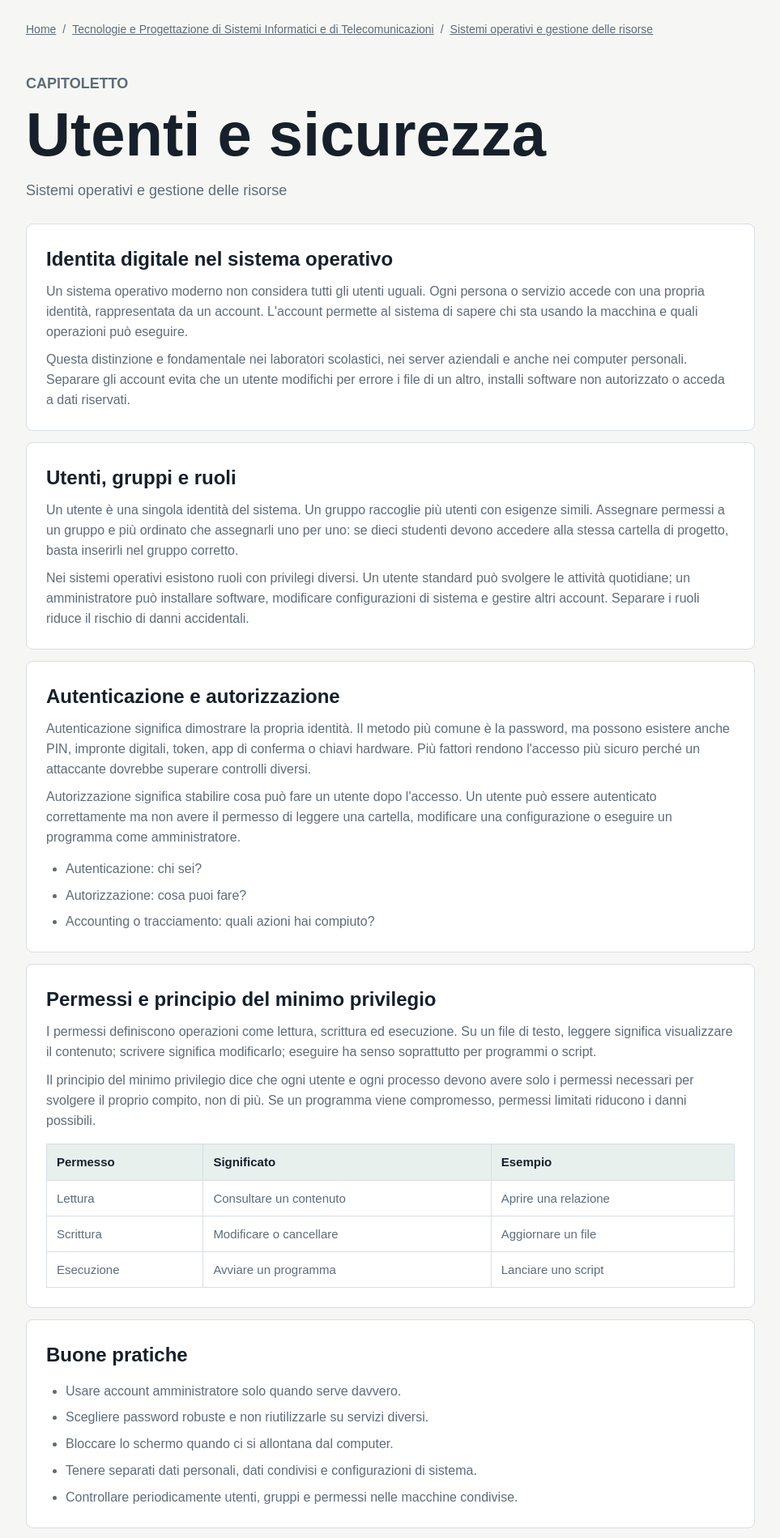
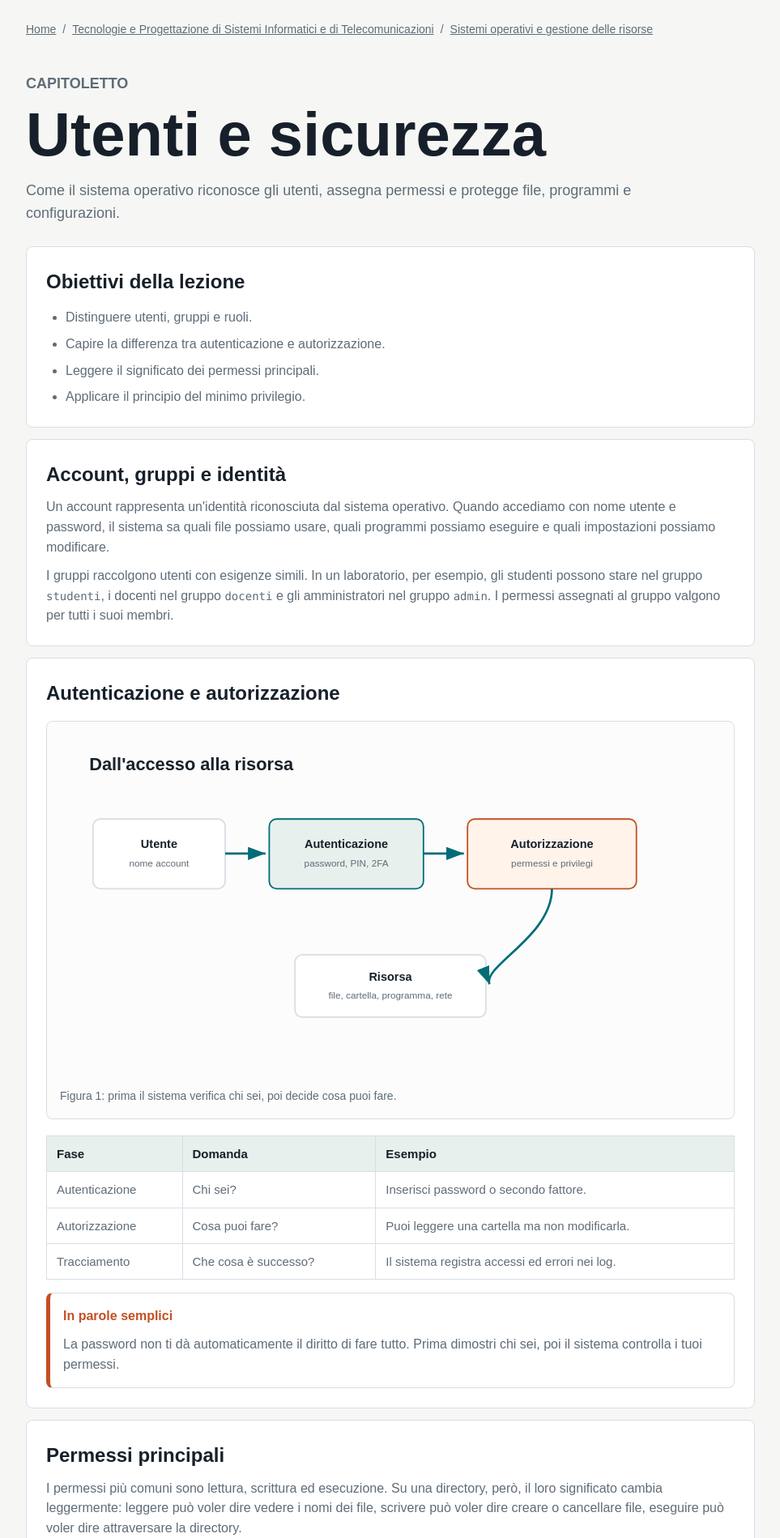
Before and after one commit to paoli7612/paoli7612.github.io, a PHP site: the page made by pagine/tecnologie-e-progettazione-di-sistemi-informatici-e-di-telecomunicazioni/sistemi-operativi-e-gestione-delle-risorse/utenti-e-sicurezza.html in a window 1280 px wide. Shown: the part 76-1975 px from the top of the page at 81% size, without its empty margins (18-981 px from the left). Run offline with PHP 8.4, Linux system fonts and the light colour scheme.

Commit message:
Enrich operating systems lessons with visuals

```diff
--- a/assets/styles.css
+++ b/assets/styles.css
@@ -335,6 +335,77 @@ main {
   color: var(--ink);
 }
 
+.lesson-figure {
+  margin: 16px 0 20px;
+  padding: 16px;
+  border: 1px solid var(--line);
+  border-radius: 8px;
+  background: #fbfcfb;
+}
+
+.lesson-figure img {
+  display: block;
+  width: 100%;
+  height: auto;
+}
+
+.lesson-figure figcaption {
+  margin-top: 10px;
+  color: var(--muted);
+  font-size: 14px;
+}
+
+.simple-box,
+.qa-box {
+  border: 1px solid var(--line);
+  border-radius: 8px;
+  background: var(--surface);
+}
+
+.simple-box {
+  margin-top: 16px;
+  padding: 16px;
+  border-left: 5px solid var(--accent-2);
+}
+
+.simple-box strong {
+  display: block;
+  margin-bottom: 6px;
+  color: var(--accent-2);
+}
+
+.qa-box {
+  padding: 24px;
+}
+
+.qa-box h2 {
+  margin: 0 0 14px;
+}
+
+.qa-box details {
+  border-top: 1px solid var(--line);
+  padding: 14px 0;
+}
+
+.qa-box details:first-of-type {
+  border-top: 0;
+}
+
+.qa-box summary {
+  cursor: pointer;
+  color: var(--ink);
+  font-weight: 700;
+}
+
+.qa-box summary::marker {
+  color: var(--accent);
+}
+
+.qa-box p {
+  margin: 10px 0 0;
+  color: var(--muted);
+}
+
 .notes-box {
   margin-top: 18px;
   border-style: dashed;
@@ -394,6 +465,12 @@ main {
     columns: 1;
   }
 
+  .content-block table {
+    display: block;
+    overflow-x: auto;
+    white-space: nowrap;
+  }
+
   .pager {
     display: grid;
   }
--- a/pagine/tecnologie-e-progettazione-di-sistemi-informatici-e-di-telecomunicazioni/sistemi-operativi-e-gestione-delle-risorse/utenti-e-sicurezza.html
+++ b/pagine/tecnologie-e-progettazione-di-sistemi-informatici-e-di-telecomunicazioni/sistemi-operativi-e-gestione-delle-risorse/utenti-e-sicurezza.html
@@ -4,7 +4,7 @@
   <meta charset="utf-8">
   <meta name="viewport" content="width=device-width, initial-scale=1">
   <title>Utenti e sicurezza | Programma di studio</title>
-  <meta name="description" content="Lezione di TPSIT sui sistemi operativi per studenti del triennio di informatica.">
+  <meta name="description" content="Lezione illustrata di TPSIT sui sistemi operativi per studenti del triennio di informatica.">
   <link rel="stylesheet" href="../../../assets/styles.css">
 </head>
 <body>
@@ -35,63 +35,42 @@
             <header>
               <p class="eyebrow">Capitoletto</p>
               <h1>Utenti e sicurezza</h1>
-              <p>Sistemi operativi e gestione delle risorse</p>
+              <p>Come il sistema operativo riconosce gli utenti, assegna permessi e protegge file, programmi e configurazioni.</p>
             </header>
             <div class="content-blocks">
               <section class="content-block">
-                    <h2>Identita digitale nel sistema operativo</h2>
-                    <p>Un sistema operativo moderno non considera tutti gli utenti uguali. Ogni persona o servizio accede con una propria identità, rappresentata da un account. L'account permette al sistema di sapere chi sta usando la macchina e quali operazioni può eseguire.</p>
-<p>Questa distinzione e fondamentale nei laboratori scolastici, nei server aziendali e anche nei computer personali. Separare gli account evita che un utente modifichi per errore i file di un altro, installi software non autorizzato o acceda a dati riservati.</p>
+                    <h2>Obiettivi della lezione</h2>
+                    <ul><li>Distinguere utenti, gruppi e ruoli.</li><li>Capire la differenza tra autenticazione e autorizzazione.</li><li>Leggere il significato dei permessi principali.</li><li>Applicare il principio del minimo privilegio.</li></ul>
                   </section>
 <section class="content-block">
-                    <h2>Utenti, gruppi e ruoli</h2>
-                    <p>Un utente è una singola identità del sistema. Un gruppo raccoglie più utenti con esigenze simili. Assegnare permessi a un gruppo e più ordinato che assegnarli uno per uno: se dieci studenti devono accedere alla stessa cartella di progetto, basta inserirli nel gruppo corretto.</p>
-<p>Nei sistemi operativi esistono ruoli con privilegi diversi. Un utente standard può svolgere le attività quotidiane; un amministratore può installare software, modificare configurazioni di sistema e gestire altri account. Separare i ruoli riduce il rischio di danni accidentali.</p>
+                    <h2>Account, gruppi e identità</h2>
+                    <p>Un account rappresenta un'identità riconosciuta dal sistema operativo. Quando accediamo con nome utente e password, il sistema sa quali file possiamo usare, quali programmi possiamo eseguire e quali impostazioni possiamo modificare.</p><p>I gruppi raccolgono utenti con esigenze simili. In un laboratorio, per esempio, gli studenti possono stare nel gruppo <code>studenti</code>, i docenti nel gruppo <code>docenti</code> e gli amministratori nel gruppo <code>admin</code>. I permessi assegnati al gruppo valgono per tutti i suoi membri.</p>
                   </section>
 <section class="content-block">
                     <h2>Autenticazione e autorizzazione</h2>
-                    <p>Autenticazione significa dimostrare la propria identità. Il metodo più comune è la password, ma possono esistere anche PIN, impronte digitali, token, app di conferma o chiavi hardware. Più fattori rendono l'accesso più sicuro perché un attaccante dovrebbe superare controlli diversi.</p>
-<p>Autorizzazione significa stabilire cosa può fare un utente dopo l'accesso. Un utente può essere autenticato correttamente ma non avere il permesso di leggere una cartella, modificare una configurazione o eseguire un programma come amministratore.</p><ul>
-<li>Autenticazione: chi sei?</li>
-<li>Autorizzazione: cosa puoi fare?</li>
-<li>Accounting o tracciamento: quali azioni hai compiuto?</li>
-</ul>
+                    <figure class="lesson-figure"><img src="../../../assets/diagrams/auth-permissions.svg" alt="Diagramma autenticazione autorizzazione risorsa"><figcaption>Figura 1: prima il sistema verifica chi sei, poi decide cosa puoi fare.</figcaption></figure><table><thead><tr><th>Fase</th><th>Domanda</th><th>Esempio</th></tr></thead><tbody><tr><td>Autenticazione</td><td>Chi sei?</td><td>Inserisci password o secondo fattore.</td></tr><tr><td>Autorizzazione</td><td>Cosa puoi fare?</td><td>Puoi leggere una cartella ma non modificarla.</td></tr><tr><td>Tracciamento</td><td>Che cosa è successo?</td><td>Il sistema registra accessi ed errori nei log.</td></tr></tbody></table><aside class="simple-box"><strong>In parole semplici</strong><p>La password non ti dà automaticamente il diritto di fare tutto. Prima dimostri chi sei, poi il sistema controlla i tuoi permessi.</p></aside>
                   </section>
 <section class="content-block">
-                    <h2>Permessi e principio del minimo privilegio</h2>
-                    <p>I permessi definiscono operazioni come lettura, scrittura ed esecuzione. Su un file di testo, leggere significa visualizzare il contenuto; scrivere significa modificarlo; eseguire ha senso soprattutto per programmi o script.</p>
-<p>Il principio del minimo privilegio dice che ogni utente e ogni processo devono avere solo i permessi necessari per svolgere il proprio compito, non di più. Se un programma viene compromesso, permessi limitati riducono i danni possibili.</p><table>
-<thead><tr><th>Permesso</th><th>Significato</th><th>Esempio</th></tr></thead>
-<tbody>
-<tr><td>Lettura</td><td>Consultare un contenuto</td><td>Aprire una relazione</td></tr>
-<tr><td>Scrittura</td><td>Modificare o cancellare</td><td>Aggiornare un file</td></tr>
-<tr><td>Esecuzione</td><td>Avviare un programma</td><td>Lanciare uno script</td></tr>
-</tbody>
-</table>
+                    <h2>Permessi principali</h2>
+                    <p>I permessi più comuni sono lettura, scrittura ed esecuzione. Su una directory, però, il loro significato cambia leggermente: leggere può voler dire vedere i nomi dei file, scrivere può voler dire creare o cancellare file, eseguire può voler dire attraversare la directory.</p><table><thead><tr><th>Permesso</th><th>Su un file</th><th>Su una directory</th></tr></thead><tbody><tr><td>Lettura</td><td>Aprire e leggere il contenuto.</td><td>Vedere l'elenco dei nomi.</td></tr><tr><td>Scrittura</td><td>Modificare il contenuto.</td><td>Creare, rinominare o eliminare elementi.</td></tr><tr><td>Esecuzione</td><td>Avviare il programma o lo script.</td><td>Entrare nella directory o attraversarla.</td></tr></tbody></table>
                   </section>
 <section class="content-block">
-                    <h2>Buone pratiche</h2>
-                    <ul>
-<li>Usare account amministratore solo quando serve davvero.</li>
-<li>Scegliere password robuste e non riutilizzarle su servizi diversi.</li>
-<li>Bloccare lo schermo quando ci si allontana dal computer.</li>
-<li>Tenere separati dati personali, dati condivisi e configurazioni di sistema.</li>
-<li>Controllare periodicamente utenti, gruppi e permessi nelle macchine condivise.</li>
-</ul>
+                    <h2>Minimo privilegio</h2>
+                    <p>Il principio del minimo privilegio afferma che ogni utente o processo deve avere solo i permessi necessari per svolgere il proprio compito. Non è una regola teorica: serve a limitare gli errori e i danni.</p><p>Se uno studente deve consegnare un file, può avere permesso di scrittura nella cartella delle consegne, ma non nella cartella del sistema operativo. Se un programma web deve leggere immagini, non dovrebbe poter modificare file di configurazione del server.</p>
                   </section>
 <section class="content-block">
-                    <h2>Esercizi</h2>
-                    <ol>
-<li>Fai un esempio di autenticazione e uno di autorizzazione.</li>
-<li>Perché in un laboratorio scolastico non tutti dovrebbero essere amministratori?</li>
-<li>Descrivi una situazione in cui usare un gruppo semplifica la gestione dei permessi.</li>
-<li>Spiega il principio del minimo privilegio con un esempio concreto.</li>
-</ol>
+                    <h2>Esempio in laboratorio</h2>
+                    <table><thead><tr><th>Ruolo</th><th>Può fare</th><th>Non dovrebbe fare</th></tr></thead><tbody><tr><td>Studente</td><td>Usare strumenti, salvare esercizi, consegnare file.</td><td>Installare driver o cambiare utenti.</td></tr><tr><td>Docente</td><td>Preparare materiali, leggere consegne, gestire cartelle di classe.</td><td>Modificare parti critiche del sistema senza necessità.</td></tr><tr><td>Amministratore</td><td>Creare account, installare software, configurare sicurezza.</td><td>Usare sempre l'account admin per navigare o scrivere documenti.</td></tr></tbody></table>
                   </section>
+<section class="content-block">
+                    <h2>Esercizi guidati</h2>
+                    <ol><li>Spiega perché un account amministratore è più rischioso di un account standard.</li><li>Progetta tre gruppi per un laboratorio scolastico e assegna a ciascuno un permesso diverso.</li><li>Scrivi un esempio in cui autenticazione e autorizzazione sono due passaggi separati.</li><li>Indica quali permessi servono per leggere, modificare ed eseguire uno script.</li></ol>
+                  </section>
+              <section class="qa-box"><h2>Domande con risposta semplice</h2><details><summary>Che differenza c'è tra utente e gruppo?</summary><p>L'utente è una singola identità. Il gruppo raccoglie più utenti e semplifica l'assegnazione dei permessi.</p></details><details><summary>Che cos'è l'autenticazione?</summary><p>È il controllo che verifica chi sta accedendo, per esempio tramite password o secondo fattore.</p></details><details><summary>Perché il minimo privilegio è utile?</summary><p>Perché se un utente o un programma sbaglia, può fare meno danni.</p></details></section>
             </div>
             <section class="notes-box">
-              <h2>Per studiare</h2>
-              <p>Leggi prima le definizioni, poi collega ogni concetto a un esempio pratico sul computer che usi a scuola o a casa. Alla fine prova a rispondere agli esercizi senza guardare il testo.</p>
+              <h2>Per ripassare</h2>
+              <p>Prima osserva il diagramma, poi leggi la spiegazione. Se riesci a rispondere alle domande finali senza copiare le frasi del testo, hai capito davvero l'argomento.</p>
             </section>
           </article>
           <nav class="pager" aria-label="Capitoletti vicini">
```
Also changed, not shown: pagine/tecnologie-e-progettazione-di-sistemi-informatici-e-di-telecomunicazioni/sistemi-operativi-e-gestione-delle-risorse/file-e-periferiche.html (+20 -34 lines), pagine/tecnologie-e-progettazione-di-sistemi-informatici-e-di-telecomunicazioni/sistemi-operativi-e-gestione-delle-risorse/interazione-con-il-sistema-operativo.html (+19 -27 lines), pagine/tecnologie-e-progettazione-di-sistemi-informatici-e-di-telecomunicazioni/sistemi-operativi-e-gestione-delle-risorse/processi-e-risorse.html (+17 -40 lines), assets/diagrams/auth-permissions.svg (added), assets/diagrams/file-io-stack.svg (added), assets/diagrams/os-layers.svg (added), assets/diagrams/process-states.svg (added), assets/diagrams/shell-cli-gui.svg (added).
